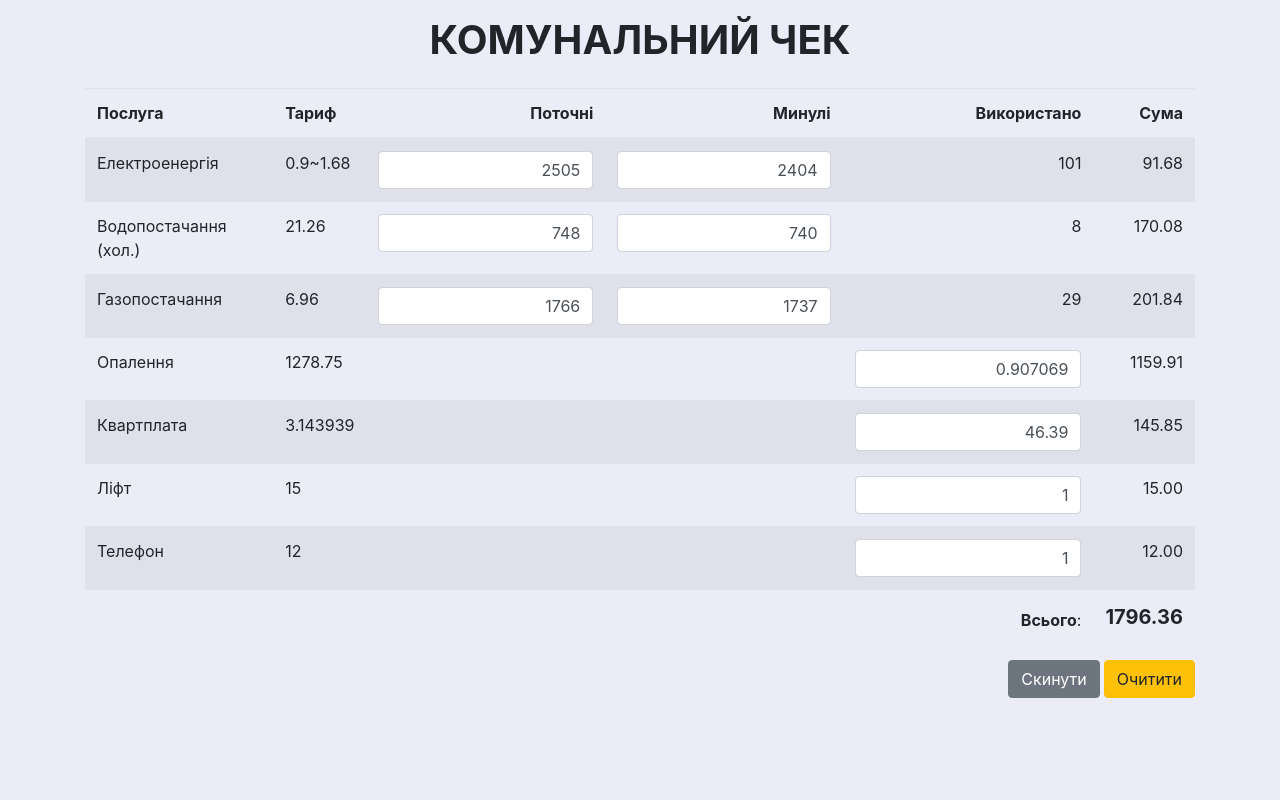
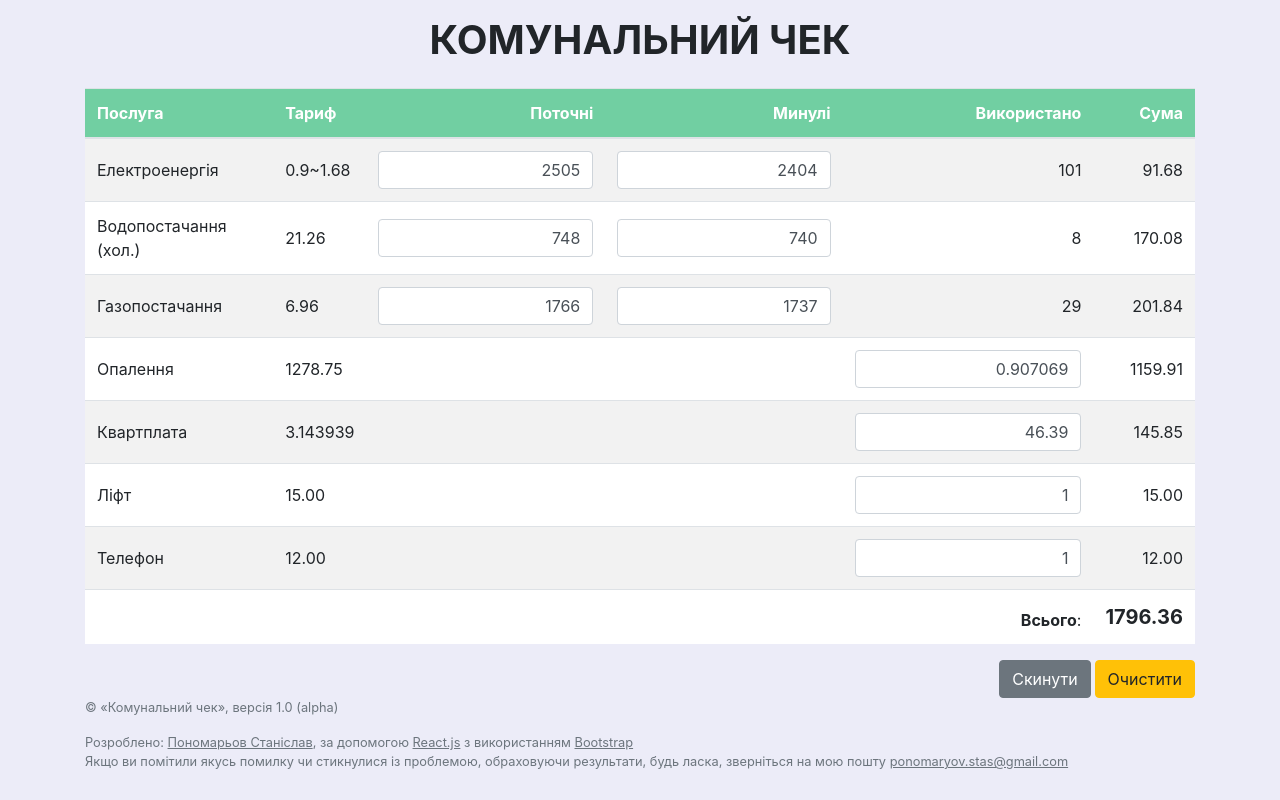
Before and after one commit to 1cbitrixalexdev/utilities, a React (Create React App) app: page / in a window 1280 px wide. Built offline with nearby package versions, Linux system fonts and the light colour scheme.

Commit message:
- виправлено вивід тарифу, якщо це ціле число - додано стилі - додано підвал

```diff
--- a/public/index.html
+++ b/public/index.html
@@ -6,7 +6,8 @@
 	<meta name="theme-color" content="#000000">
 	<link rel="manifest" href="%PUBLIC_URL%/manifest.json">
 	<link rel="shortcut icon" href="%PUBLIC_URL%/favicon.ico">
-    <link rel="stylesheet" href="https://stackpath.bootstrapcdn.com/bootstrap/4.1.3/css/bootstrap.min.css" integrity="sha384-MCw98/SFnGE8fJT3GXwEOngsV7Zt27NXFoaoApmYm81iuXoPkFOJwJ8ERdknLPMO" crossorigin="anonymous">
+	<link rel="stylesheet" href="https://stackpath.bootstrapcdn.com/bootstrap/4.1.3/css/bootstrap.min.css"
+	      integrity="sha384-MCw98/SFnGE8fJT3GXwEOngsV7Zt27NXFoaoApmYm81iuXoPkFOJwJ8ERdknLPMO" crossorigin="anonymous">
 	<title>Комунальний чек - підрахунок сум для сплати за комунальні послуги</title>
 </head>
 <body>
--- a/src/components/App.js
+++ b/src/components/App.js
@@ -44,6 +44,10 @@ class App extends Component {
                     </div>
                 </div>
                 */}
+                <div id="footer" className="text-muted small">
+                    <p>&copy; &laquo;Комунальний чек&raquo;, версія 1.0 (alpha)</p>
+                    <p>Розроблено: <a href="https://www.alex.kr.ua/dev/">Пономарьов Станіслав</a>, за допомогою <a href="https://reactjs.org" target="_blank" rel="noopener noreferrer">React.js</a> з використанням <a href="https://getbootstrap.com/" target="_blank" rel="noopener noreferrer">Bootstrap</a><br />Якщо ви помітили якусь помилку чи стикнулися із проблемою, обраховуючи результати, будь ласка, зверніться на мою пошту <a href="mailto:ponomaryov.stas@gmail.com" rel="noopener noreferrer">ponomaryov.stas@gmail.com</a></p>
+                </div>
             </div>
         );
     }
--- a/src/components/Table/Row/index.js
+++ b/src/components/Table/Row/index.js
@@ -35,7 +35,7 @@ export default class Row extends Component {
         return (
             <tr>
                 <td>{row.service}</td>
-                <td title="Клікніть для редагування">{row.price}</td>
+                <td title="Клікніть для редагування">{row.price %1 === 0 ? row.price.toFixed(2) : row.price}</td>
                 <td>{cellCurrent}</td>
                 <td>{cellPrevious}</td>
                 <td>{cellUsed}</td>
--- a/src/components/Table/index.js
+++ b/src/components/Table/index.js
@@ -15,7 +15,6 @@ export default class Table extends Component {
             tableData: this.props.tableData
         };
         this.defaultData = startData;
-        //console.log("Start", this.defaultData);
         this.handleChange = this.handleChange.bind(this);
         this.resetToDefaults = this.resetToDefaults.bind(this);
         this.clearFields = this.clearFields.bind(this);
@@ -79,7 +78,7 @@ export default class Table extends Component {
                 </table>
                 <div className="text-right">
                     <button onClick={this.resetToDefaults} className="btn btn-secondary mr-1">Скинути</button>
-                    <button onClick={this.clearFields} className="btn btn-warning">Очитити</button>
+                    <button onClick={this.clearFields} className="btn btn-warning">Очистити</button>
                 </div>
             </div>
         );
--- a/src/components/Table/styles.css
+++ b/src/components/Table/styles.css
@@ -1,3 +1,6 @@
+.table {
+    background-color: #fff;
+}
 table th:nth-child(n+3) {
     text-align: right
 }
@@ -8,6 +11,13 @@ table tfoot td:nth-child(2) {
     font-size: 1.25rem;
     font-weight: bold;
 }
+.table td {
+    vertical-align: middle;
+}
 .btn:focus {
     box-shadow: none;
 }
+thead {
+    color: #fff;
+    background-color: #71CFA2;
+}
--- a/src/components/styles.css
+++ b/src/components/styles.css
@@ -13,3 +13,10 @@ h2 {
 #changeElectricityTariff {
     display: none
 }
+#footer a {
+    color: #6c757d;
+    text-decoration: underline;
+}
+#footer a:hover {
+    text-decoration: none;
+}
--- a/src/tableData.js
+++ b/src/tableData.js
@@ -66,7 +66,7 @@ export default [
         previous: "",
         used: 46.39,
         rowTotal() {
-            return ((this.used > 0) && (this.price > 0)) ? (this.used * this.price).toFixed(2) : 0
+            return ((this.used > 0) && (this.price > 0)) ? (this.used * this.price).toFixed(2) : 0.00
         }
     },
     {
@@ -77,18 +77,18 @@ export default [
         previous: "",
         used: 1,
         rowTotal() {
-            return ((this.used > 0) && (this.price > 0)) ? (this.used * this.price).toFixed(2) : 0
+            return ((this.used > 0) && (this.price > 0)) ? (this.used * this.price).toFixed(2) : 0.00
         }
     },
     {
         id: "phone",
         service: "Телефон",
-        price: 12,
+        price: 12.00,
         current: "",
         previous: "",
         used: 1,
         rowTotal() {
-            return ((this.used > 0) && (this.price > 0)) ? (this.used * this.price).toFixed(2) : 0
+            return ((this.used > 0) && (this.price > 0)) ? (this.used * this.price).toFixed(2) : 0.00
         }
     }
 ]
```
Lines whose indentation alone changed are shown as unchanged.
